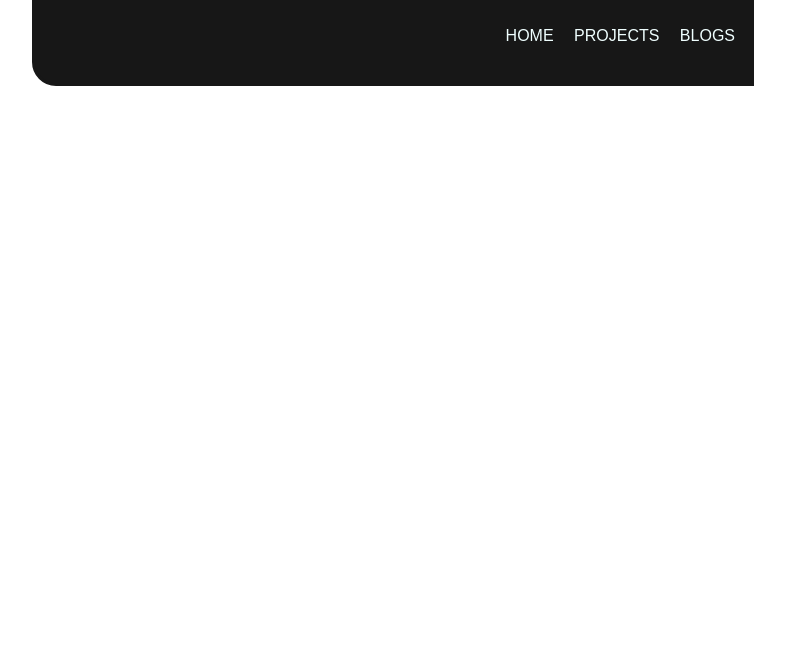
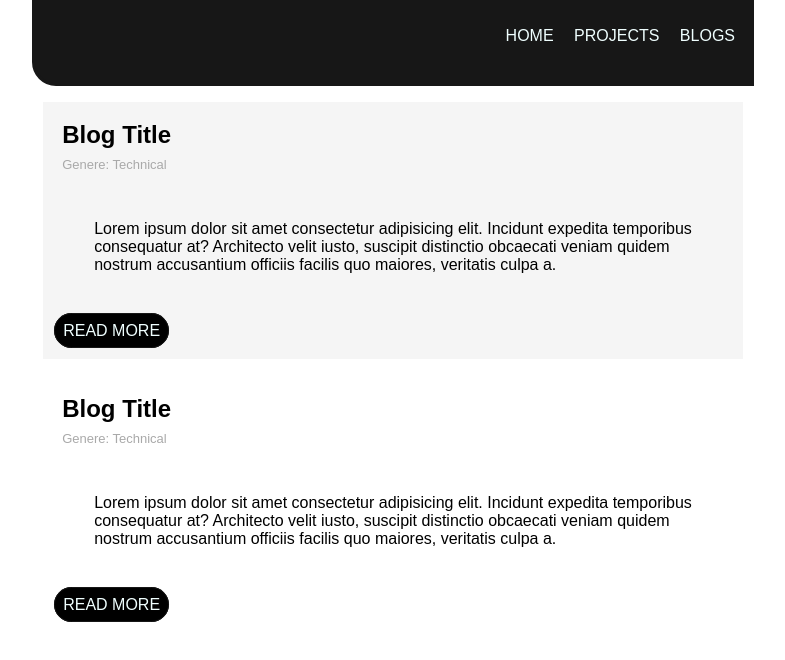
Before and after one commit to manishkrjha/Portfolio, a plain HTML site: page pages/blog.html in a window 1280 px wide. Shown: the whole page, without its empty margins (247-1032 px from the left). Drawn offline with Linux system fonts and the light colour scheme.

Commit message:
updated blog.html template

```diff
--- a/CSS/style.css
+++ b/CSS/style.css
@@ -183,3 +183,16 @@ footer ul li{
     display: block;
     padding: 0.3rem;
 }
+
+/* BLOG */
+.blog-regular{
+    padding: 1.2rem;
+    margin-top: 1rem;
+}
+
+.blog-genere{
+    display: block;
+    margin-top: 0.5rem;
+    font-size: small;
+    color: #a9a9a9;
+}
--- a/pages/blog.html
+++ b/pages/blog.html
@@ -10,10 +10,32 @@
     <nav id="navbar">
         <!-- <p>PORTFOLIO</p> -->
         <ul id="navbar-list" class="list-inline move-right">
-            <li>HOME</li>
-            <li>PROJECTS</li>
-            <li>BLOGS</li>
+            <li><a class="link-default link-nav" href="/index.html">HOME</a></li>
+            <li><a class="link-default link-nav" href="/pages/projects.html">PROJECTS</a></li>
+            <li><a class="link-default link-nav" href="#">BLOGS</a></li>
         </ul>
     </nav>
+    <main>
+        <div class="blog-regular grey-section">
+            <header>
+                <h2>Blog Title</h2>
+            </header>
+            <small class="blog-genere">Genere: Technical</small>
+            <section>
+                Lorem ipsum dolor sit amet consectetur adipisicing elit. Incidunt expedita temporibus consequatur at? Architecto velit iusto, suscipit distinctio obcaecati veniam quidem nostrum accusantium officiis facilis quo maiores, veritatis culpa a.
+            </section>
+            <a class="link-default link-primary" href="#">READ MORE</a>
+        </div>
+        <div class="blog-regular">
+            <header>
+                <h2>Blog Title</h2>
+            </header>
+            <small class="blog-genere">Genere: Technical</small>
+            <section>
+                Lorem ipsum dolor sit amet consectetur adipisicing elit. Incidunt expedita temporibus consequatur at? Architecto velit iusto, suscipit distinctio obcaecati veniam quidem nostrum accusantium officiis facilis quo maiores, veritatis culpa a.
+            </section>
+            <a class="link-default link-primary" href="#">READ MORE</a>
+        </div>
+    </main>
 </body>
 </html>
```
Also changed, not shown: pages/projects.html (+1 -1 lines).
